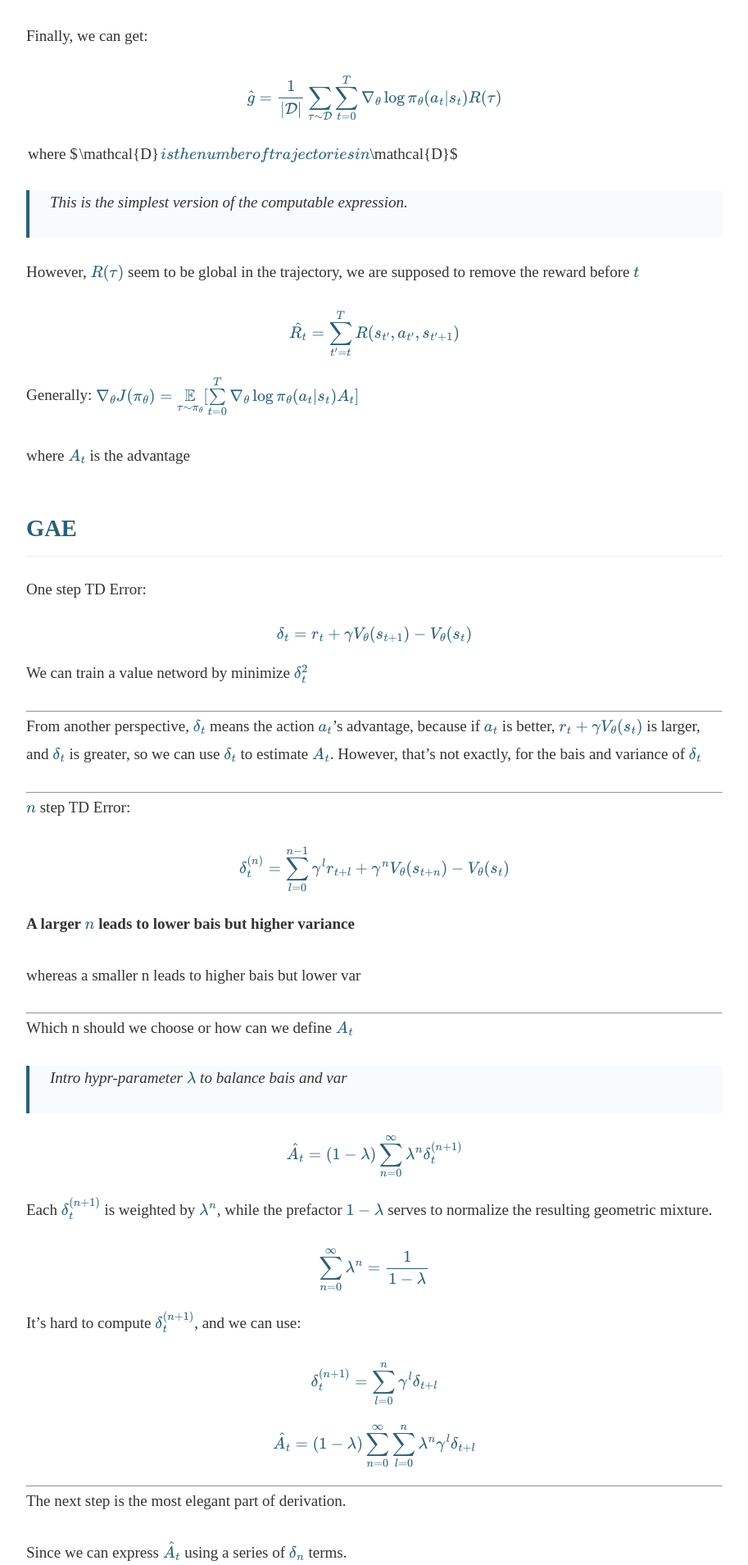
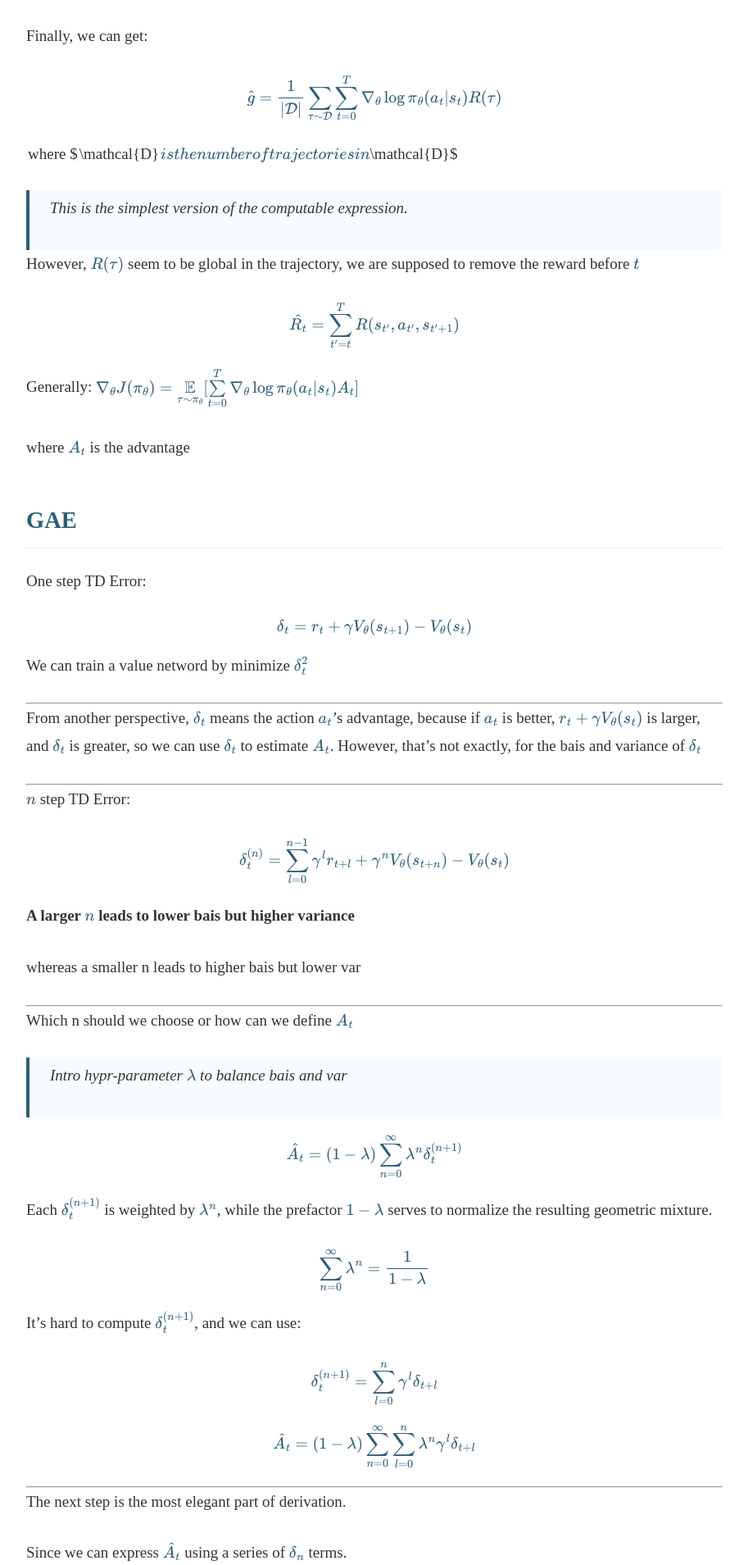
Before and after one commit to liangruogu/liangruogu.github.io, a Jekyll site: the page built from _posts/2025-12-01-PPO.md, in a window 1280 px wide. Shown: the part 932-2841 px from the top of the page at 82% size, without its empty margins (183-1096 px from the left). Built offline with Jekyll 4.4.1, drawn with Linux system fonts in a browser that asks for light colours.

Commit message:
line height

```diff
--- a/_layouts/default.html
+++ b/_layouts/default.html
@@ -65,7 +65,7 @@
         .post-page blockquote {
             border-left: 4px solid #2b5e77; padding: 5px 25px;
             background: #f8fbfd; font-style: italic; margin: 25px 0;
-            line-height: 100%;
+            margin-bottom: 0px;
         }
         mjx-container { color: #2b5e77; font-size: 105% !important; }
 
```
